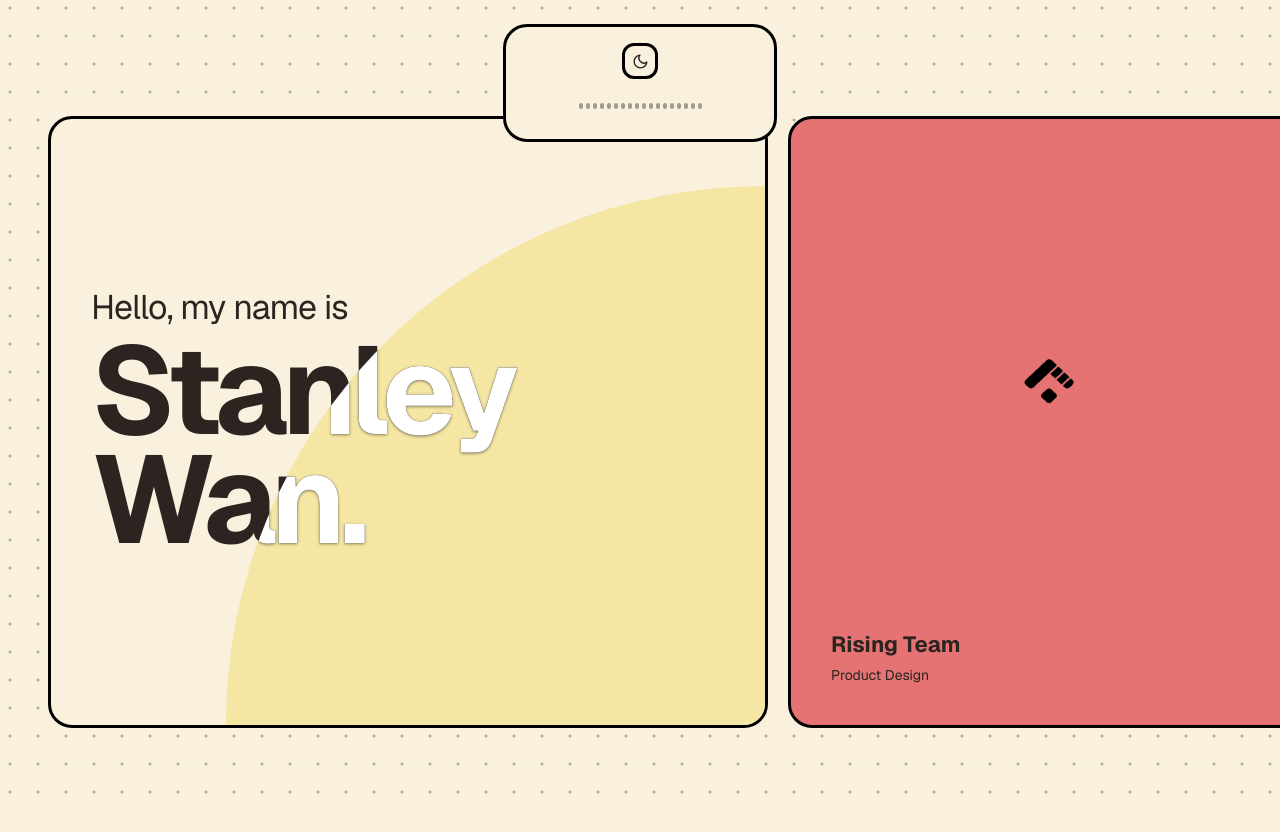
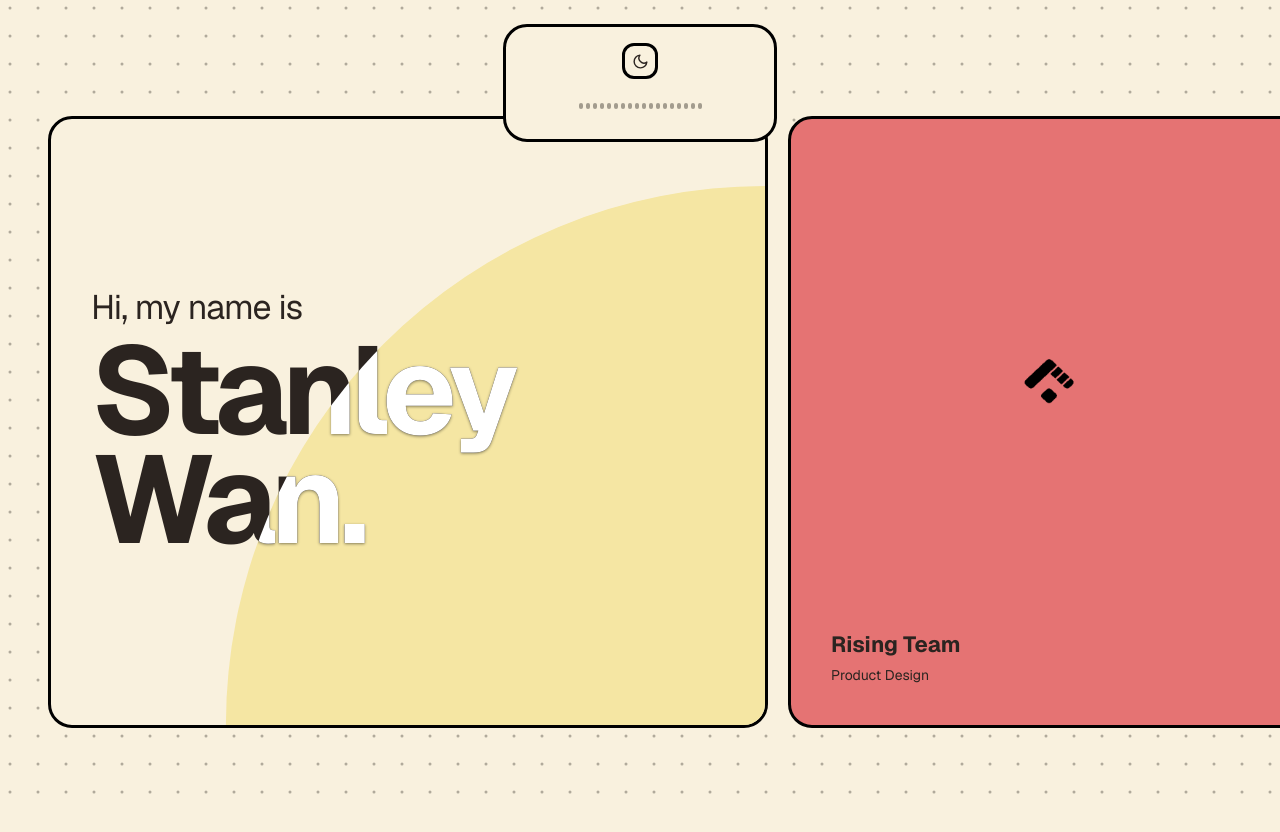
Before and after one commit to stanleywan-NU/Good-Website, a Next.js app: page / in a window 1280 px wide. Shown: the top 832 px of the page. Built offline with nearby package versions, Linux system fonts and the light colour scheme.

Commit message:
Change intro greeting to Hi and expanded text to I'm
Co-Authored-By: Claude Sonnet 5 <noreply@anthropic.com>

```diff
--- a/src/app/page.tsx
+++ b/src/app/page.tsx
@@ -1895,7 +1895,7 @@ export default function Home() {
                   className="text-[34px] leading-none font-normal tracking-tight"
                   style={introLeadStyle}
                 >
-                  Hello, my name is
+                  Hi, my name is
                 </span>
               )}
               <h1
@@ -1932,7 +1932,7 @@ export default function Home() {
                   className="intro-subtitle-fade-in mt-14 block text-left leading-[0.95] tracking-tight font-normal"
                   style={{ fontSize: "clamp(36px, 5.5vw, 86px)" }}
                 >
-                  I am studying <span className="font-bold">Cognitive + Computer Science</span> at{" "}
+                  I&apos;m studying <span className="font-bold">Cognitive + Computer Science</span> at{" "}
                   {/* data-cursor-melt (not onMouseDown/up stopPropagation,
                       like the other icon links use) is what gives this the
                       exact same hover-grow/press-shrink the cards get —
@@ -2054,7 +2054,7 @@ export default function Home() {
                     className="text-[34px] leading-none font-normal tracking-tight"
                     style={introLeadStyle}
                   >
-                    Hello, my name is
+                    Hi, my name is
                   </span>
                 )}
                 <h1
@@ -2077,7 +2077,7 @@ export default function Home() {
                     className="intro-subtitle-fade-in mt-14 block text-left leading-[0.95] tracking-tight font-normal"
                     style={{ fontSize: "clamp(36px, 5.5vw, 86px)" }}
                   >
-                    I am studying <span className="font-bold">Cognitive + Computer Science</span> at{" "}
+                    I&apos;m studying <span className="font-bold">Cognitive + Computer Science</span> at{" "}
                     {/* A plain spacer, not the logo — this logo is a
                         fixed-color badge, not text, so it never needed the
                         two-tone recolor this duplicate layer exists to give
```
